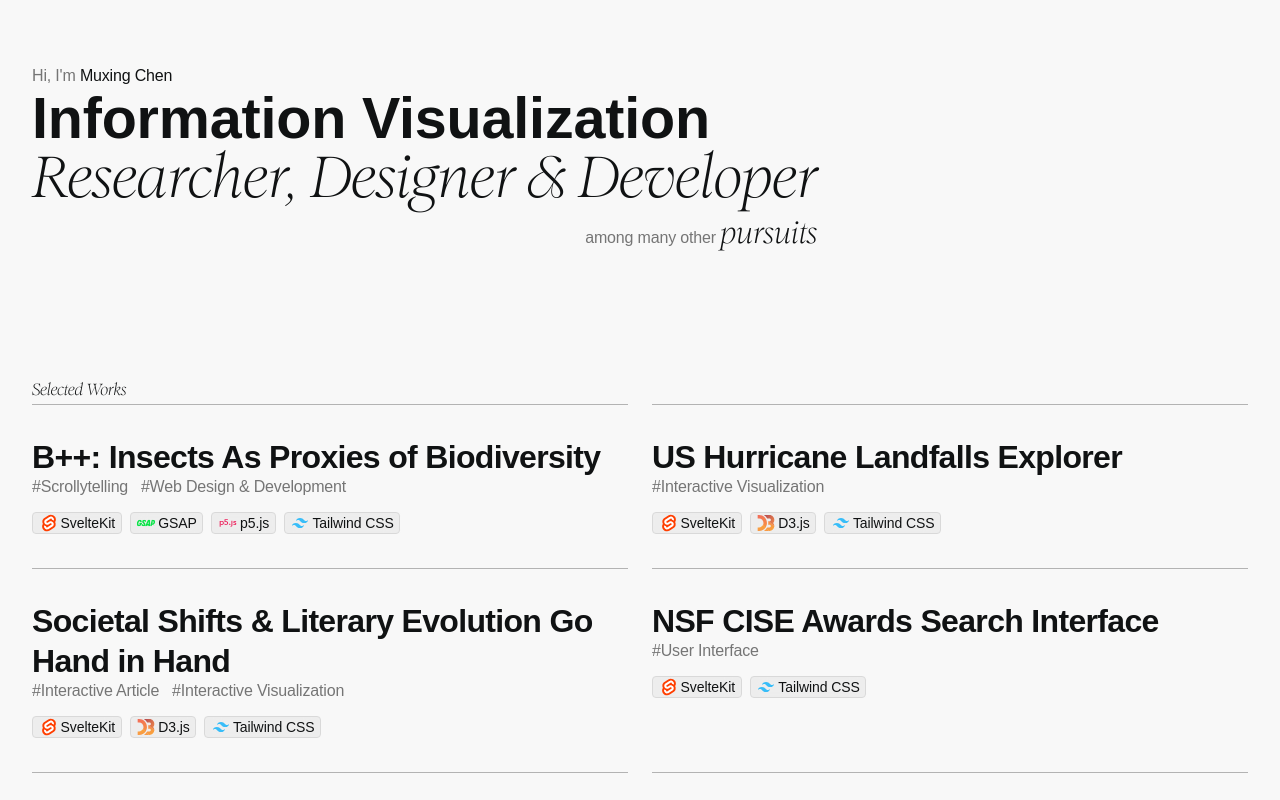
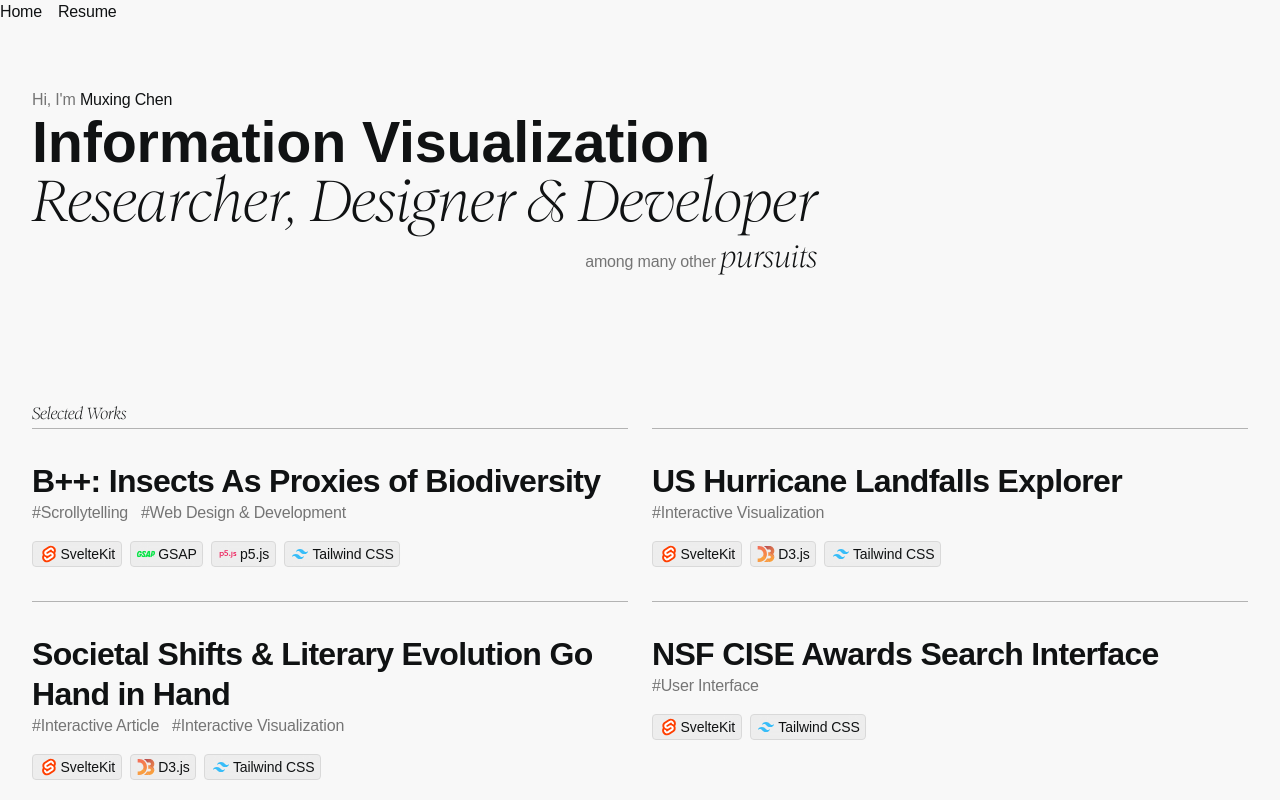
Before and after one commit to muxingchennnn/muxingchennnn.github.io, a SvelteKit app: page / in a window 1280 px wide. Shown: the top 800 px of the page. Built offline with nearby package versions, Linux system fonts and the light colour scheme.

Commit message:
load font from static folder

```diff
--- a/src/app.css
+++ b/src/app.css
@@ -71,11 +71,11 @@
 }
 
 @utility sans-14 {
-	@apply font-sans text-[0.875rem] leading-[1.2em] tracking-[-0.006em];
+	@apply font-sans text-[0.875rem] leading-[1.5rem] tracking-[-0.006em];
 }
 
 @utility sans-16 {
-	@apply font-sans text-[1rem] leading-[1.2em] tracking-[-0.011em];
+	@apply font-sans text-[1rem] leading-[1.5rem] tracking-[-0.011em];
 }
 
 @utility sans-18 {
--- a/src/routes/+layout.svelte
+++ b/src/routes/+layout.svelte
@@ -2,9 +2,9 @@
 	import "../app.css";
 	import "lenis/dist/lenis.css";
 	import "@fontsource-variable/source-serif-4";
-	import "@fontsource-variable/source-serif-4/opsz.css";
+	// import "@fontsource-variable/source-serif-4/opsz.css";
 	import "@fontsource-variable/source-serif-4/wght-italic.css";
-	import "@fontsource-variable/source-serif-4/opsz-italic.css";
+	// import "@fontsource-variable/source-serif-4/opsz-italic.css";
 	import "@fontsource-variable/geist";
 	import { windowWidth } from "$lib/globalStates.svelte";
 
@@ -12,10 +12,16 @@
 </script>
 
 <svelte:window bind:innerWidth={windowWidth.value} />
+<nav>
+	<ul class="flex gap-4">
+		<li><a href="/">Home</a></li>
+		<li><a href="/resume">Resume</a></li>
+	</ul>
+</nav>
 {@render children()}
 
 <style>
-	@font-face {
+	/* @font-face {
 		font-family: "Romie";
 		font-style: italic;
 		font-display: swap;
@@ -23,5 +29,15 @@
 		src:
 			url($lib/fonts/Romie-Italic.woff2) format("woff2"),
 			url($lib/fonts/Romie-Italic.woff) format("woff");
+	} */
+
+	@font-face {
+		font-family: "Romie";
+		font-style: italic;
+		font-display: swap;
+		font-weight: 400;
+		src:
+			url(/fonts/Romie-Italic.woff2) format("woff2"),
+			url(/fonts/Romie-Italic.woff) format("woff");
 	}
 </style>
```
Also changed, not shown: static/fonts/Romie-Italic.woff (added), static/fonts/Romie-Italic.woff2 (added).
